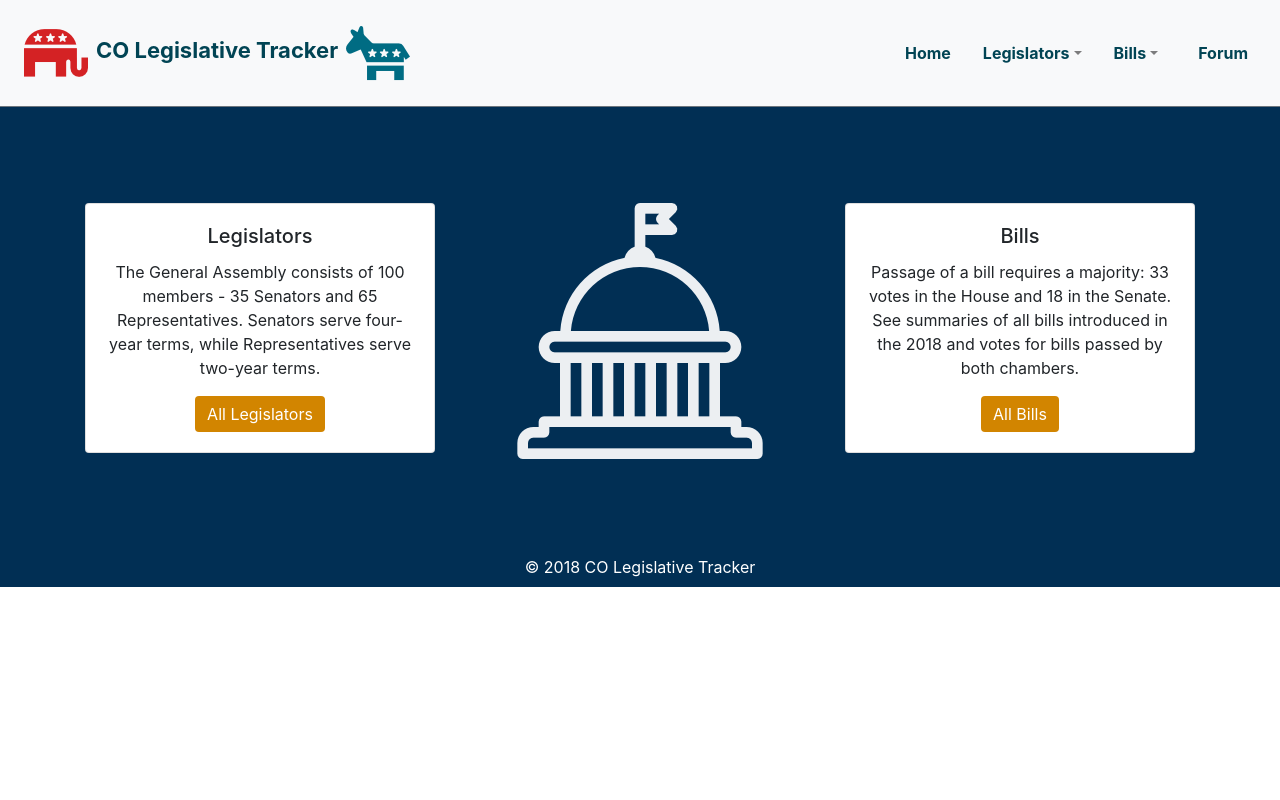
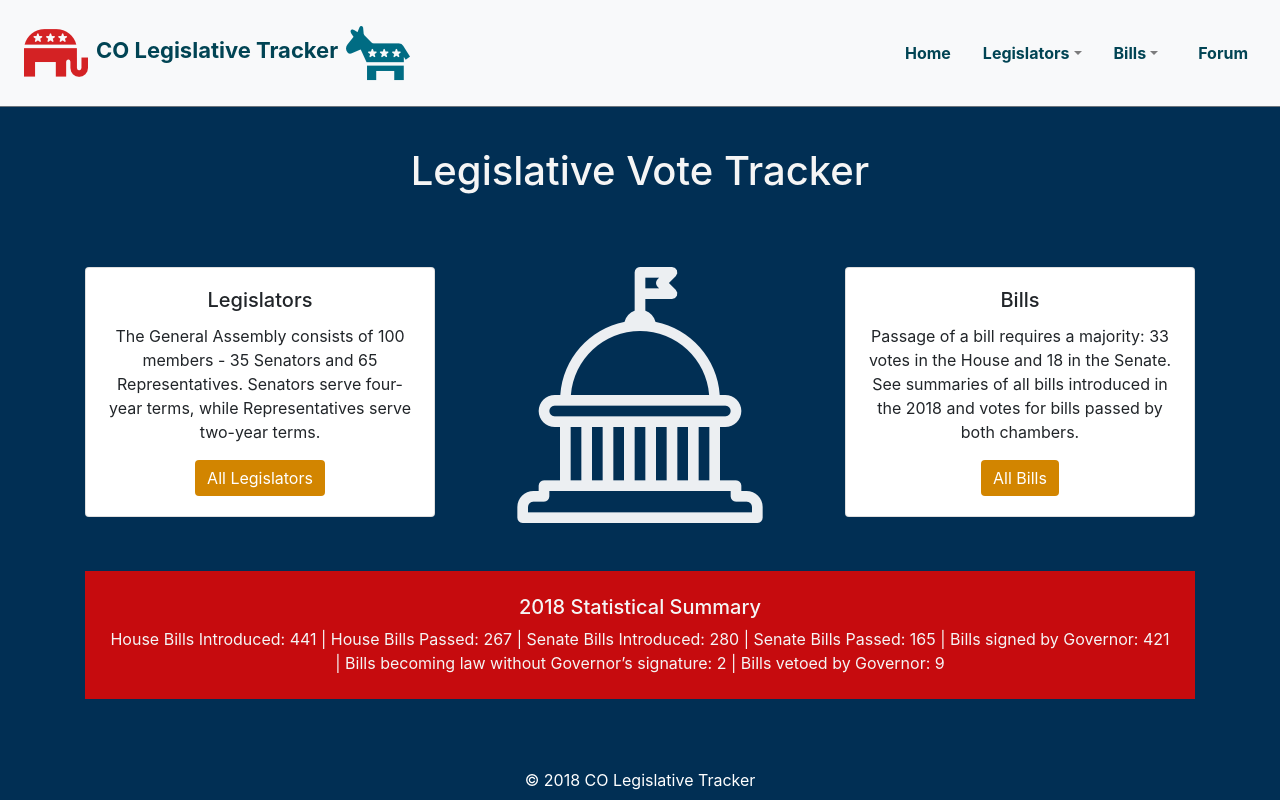
Before and after one commit to KrisKam/legislative-votes, a React (Create React App) app: page / in a window 1280 px wide. Built offline with nearby package versions, Linux system fonts and the light colour scheme.

Commit message:
add css to stretch background color to full length

```diff
--- a/src/App.css
+++ b/src/App.css
@@ -3,7 +3,8 @@
 }
 
 #App-background {
-  background-color: #012f54
+  background-color: #012f54;
+  height: 100vh
 }
 
 .Header-font-weight {
@@ -22,6 +23,15 @@
 .Home-button, .Dropdown-button, .Form-button {
   background-color: #d28500 !important;
   border: #d28500 !important;
+}
+
+.Home-statistics {
+  background-color: #c60b0e;
+  color: #F5F5F5
+}
+
+.Home-h1 {
+  color: #F5F5F5;
 }
 
 .Bills-h3, .Legislators-h3, .Bill-h2 {
@@ -58,7 +68,11 @@
 
 .Footer-style {
   background: #012f54;
-  color: #FFFFFF
+  color: #FFFFFF;
+  position:fixed;
+  left:0px;
+  bottom:0px;
+  width:100%;
 }
 
 /* darker blue:  #012f54   #035 */
--- a/src/components/CommentsInput.js
+++ b/src/components/CommentsInput.js
@@ -1,5 +1,5 @@
 import React, {Component} from "react";
-import {Button, Form, FormGroup, Label, Input, FormText, Row, Col} from "reactstrap";
+import {Button, Form, FormGroup, Label, Input} from "reactstrap";
 
 
 class Comments extends Component {
@@ -9,6 +9,7 @@ class Comments extends Component {
     date: "",
     comment: ""
   }
+
 
   handleChange = (e) => {
     const target = e.target;
@@ -41,6 +42,26 @@ class Comments extends Component {
     .then(setTimeout(function(){window.location.reload() }, 2000))
   }
 
+  handleUpdate = (e) => {
+  e.preventDefault();
+  const body = JSON.stringify(this.state);
+  return fetch(`https://j-j-data.herokuapp.com/${this.props.selectedComment.id}`, {
+    method: "PUT",
+    mode: "cors",
+    headers: { "content-type": "application/json" },
+    body: body
+  })
+  .then(response => console.log(response))
+  .then(
+    this.setState({
+      user_name: "",
+      date: "",
+      comment: "",
+    })
+  )
+  .then(setTimeout(function(){window.location.reload() }, 2000))
+}
+
   render() {
 
     return (
--- a/src/components/Home.js
+++ b/src/components/Home.js
@@ -7,10 +7,15 @@ import {Link} from "react-router-dom";
 const Home = () => {
 
  return (
-  <Container>
+  <Container className="py-4">
+    <Row className="text-center Home-h1 mt-3">
+      <Col>
+        <h1>Legislative Vote Tracker</h1>
+      </Col>
+    </Row>
     <Row className="my-5">
       <Col xs="6" sm="4">
-        <Card body className="text-center my-5" id="Home-card">
+        <Card body className="text-center mt-3" id="Home-card">
           <CardTitle>Legislators</CardTitle>
           <CardText>The General Assembly consists of 100 members - 35 Senators and 65 Representatives. Senators serve four-year terms, while Representatives serve two-year terms. </CardText>
           <Link to="/legislators">
@@ -20,11 +25,11 @@ const Home = () => {
       </Col>
       <Col>
         <div className="text-center align-middle" >
-         <img  sm="4" src={capitol} alt="Capitol Icon" className="my-5" />
+         <img  sm="4" src={capitol} alt="Capitol Icon" className="mt-3" />
         </div>
       </Col>
       <Col xs="6" sm="4">
-        <Card body className="text-center my-5" id="Home-card">
+        <Card body className="text-center mt-3" id="Home-card">
           <CardTitle>Bills</CardTitle>
           <CardText>Passage of a bill requires a majority: 33 votes in the House and 18 in the Senate. See summaries of all bills introduced in the 2018 and votes for bills passed by both chambers.</CardText>
           <Link to="/bills">
@@ -33,7 +38,18 @@ const Home = () => {
         </Card>
       </Col>
     </Row>
-
+    <section className="Home-statistics text-center p-4 my-3">
+      <Row>
+        <Col>
+        <h5>2018 Statistical Summary</h5>
+        </Col>
+      </Row>
+      <Row>
+        <Col>
+          House Bills Introduced: 441  |  House Bills Passed: 267  |  Senate Bills Introduced: 280  |  Senate Bills Passed: 165  |  Bills signed by Governor: 421  |  Bills becoming law without Governor’s signature: 2  |  Bills vetoed by Governor: 9
+        </Col>
+      </Row>
+    </section>
   </Container>
  )
 }
```
Also changed, not shown: src/components/Forum.js (+2 -6 lines).
